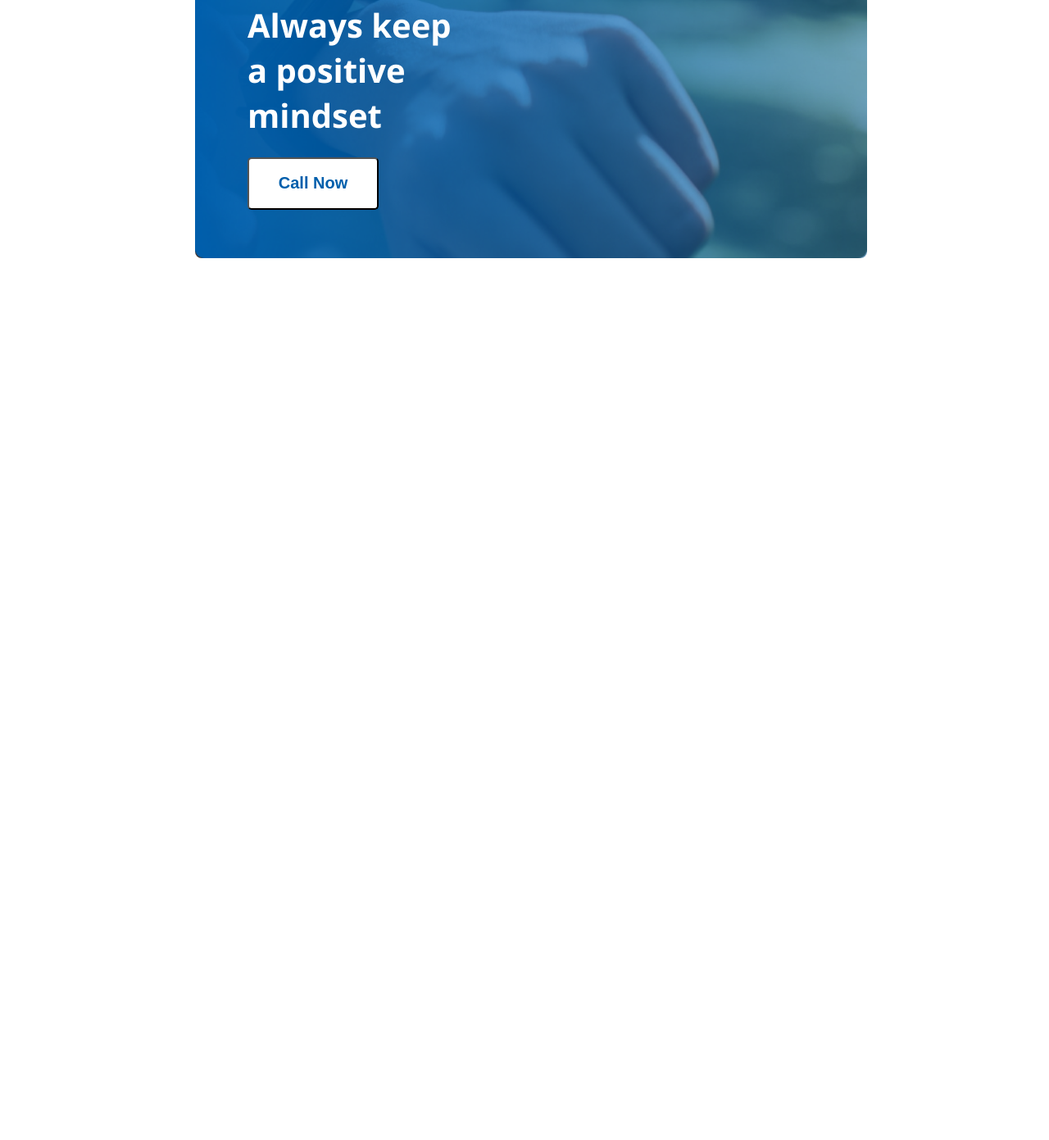
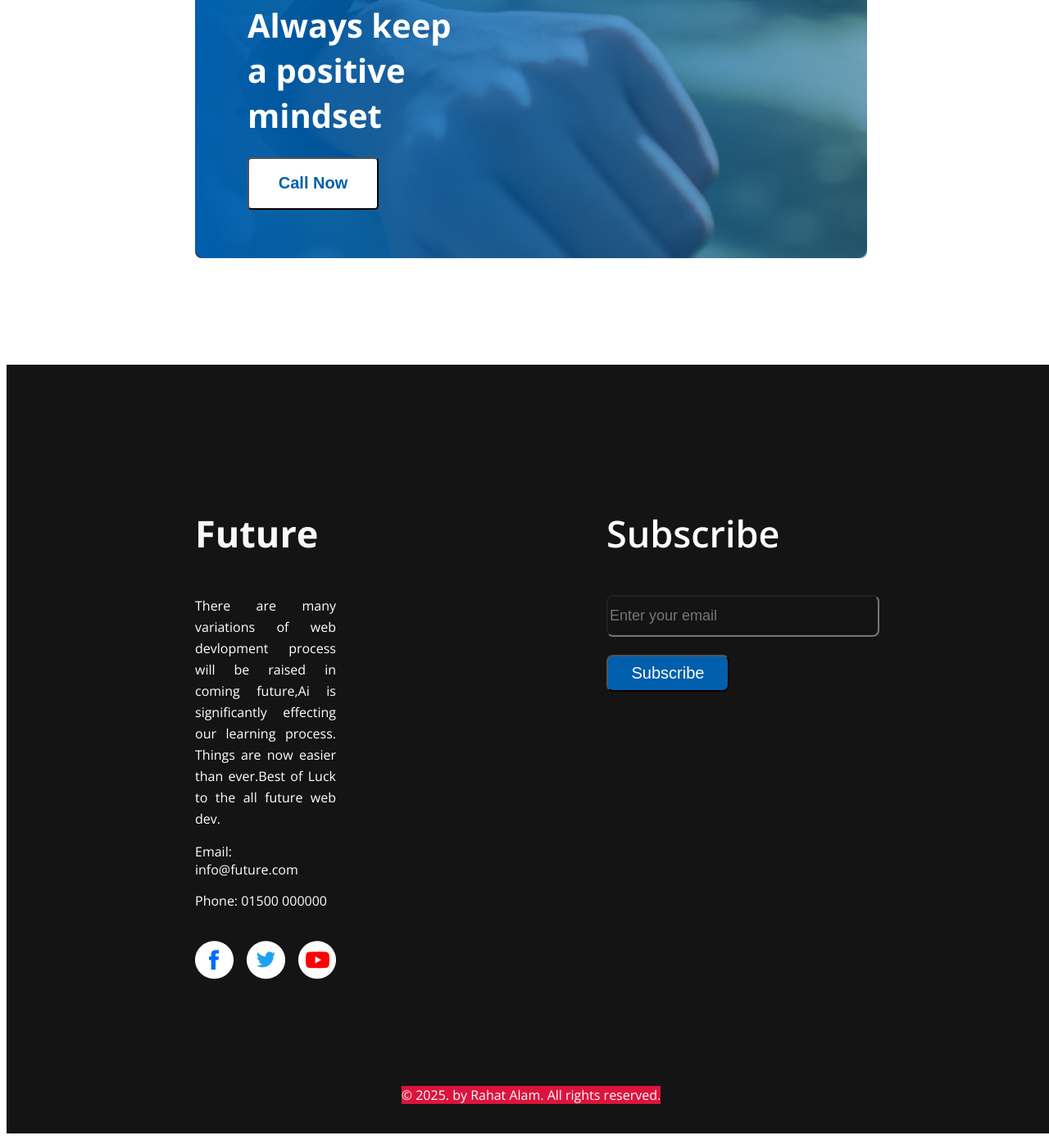
Before and after one commit to rahat-web-dev/simple-page-design, a plain HTML site: page index.html in a window 1280 px wide. Shown: the part 2519-3910 px from the top of the page at 82% size. Before the commit the page ends 2964 px from the top, so only its background shows below. Drawn offline with nearby package versions, Linux system fonts and the light colour scheme.

Commit message:
footer complete

```diff
--- a/index.html
+++ b/index.html
@@ -101,7 +101,30 @@
             </div>
         </section><!-- End of section 3 -->
     </main>
-    <footer></footer>
+
+    <footer>
+        <div class="footer-container">
+            <div class="container-1">
+                <h3 class="title">Future</h3>
+                <p class="description">There are many variations of web devlopment process will be raised in coming future,Ai is significantly effecting our learning process. Things are now easier than ever.Best of Luck to the all future web dev.</p>
+                <p class="white-color">Email: info@future.com</p>
+                <p class="white-color">Phone: 01500 000000</p><br>
+                <div class="footer-image">
+                    <img src="images/icons/fb.png" alt="image-icon of facebook">
+                    <img src="images/icons/twitter.png" alt="image icon of twitter">
+                    <img src="images/icons/youtube.png" alt="image-icon of youtube">
+                </div>
+            </div>
+            <div class="container-2">
+                <p class="c-2-title">Subscribe</p>
+                <input type="text" class="c2-input-type" placeholder="Enter your email"><br><br>
+                <button class="c2-button">Subscribe</button>
+            </div>
+
+        </div>
+        <p class="copyright"><span class="copyright-span">&copy; 2025. by Rahat Alam. All rights reserved.</span></p>
+
+    </footer>
 </body>
 
 </html>
--- a/styles/index.css
+++ b/styles/index.css
@@ -192,3 +192,87 @@
 }
 
 /* End of Section 3 */
+
+/* styles of footer start */
+footer{
+    background-color: #151414;
+    padding: 0px 230px 20px 230px;
+}
+
+.footer-container{
+    display: flex;
+    gap: 330px;
+    align-items: top;
+
+
+}
+
+/* container-01 styles */
+.title{
+    font-size: 45px;
+    font-weight: 700;
+    color: #f8f8f8;
+}
+
+.description{
+    font-size: 16px;
+    font-weight: 400;
+    color: #FFFFFF;
+    line-height: 26px;
+    text-align: justify;
+}
+
+.footer-image{
+    display: flex;
+    gap: 16px;       /* div for images */
+    align-items: start;
+}
+
+.white-color{
+    color: #FFFFFF;/* shared colored for unclassified paragraph */
+}
+
+/* container-02 styles */
+.c-2-title{
+    font-size: 45px;
+    font-weight: 600;
+    color: #FFFFFF;
+}
+
+.c2-input-type{
+    border-radius: 8px;
+    color: #FFFFFF;
+    font-size: 18px;
+    height: 45px;
+    width: 325px;
+    background-color: #151414;
+}
+
+.c2-button{
+    background-color: #005FAC;
+    color: #FFFFFF;
+    height: 45px;
+    width: 150px;
+    border-radius: 8px;
+    font-size: 20px;
+    font-weight: 400;
+}
+
+.container-2{
+    margin-top: 130px;
+}
+
+.container-1{
+    margin-top: 130px;
+}
+
+/* styles for copyright */
+.copyright{
+    text-align: center;
+    color: #FFFFFF;
+    margin-top: 130px;
+}
+
+.copyright-span{
+    background-color: crimson;
+}
```
